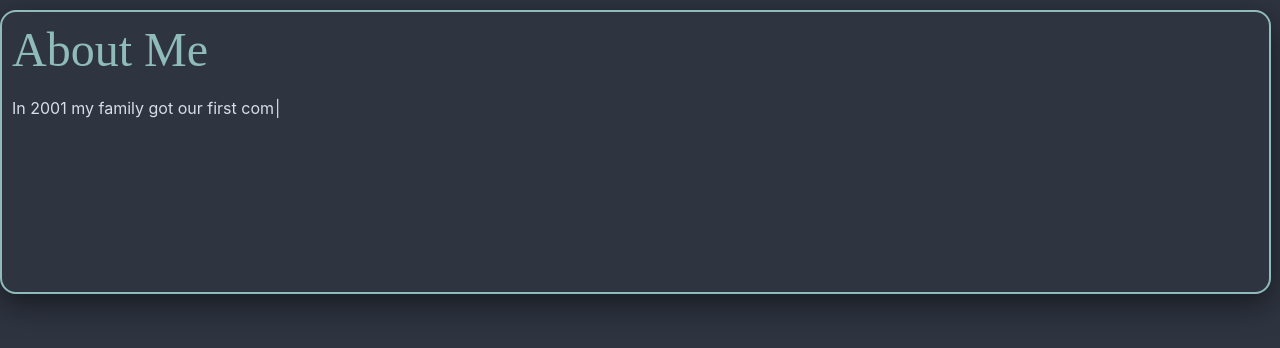
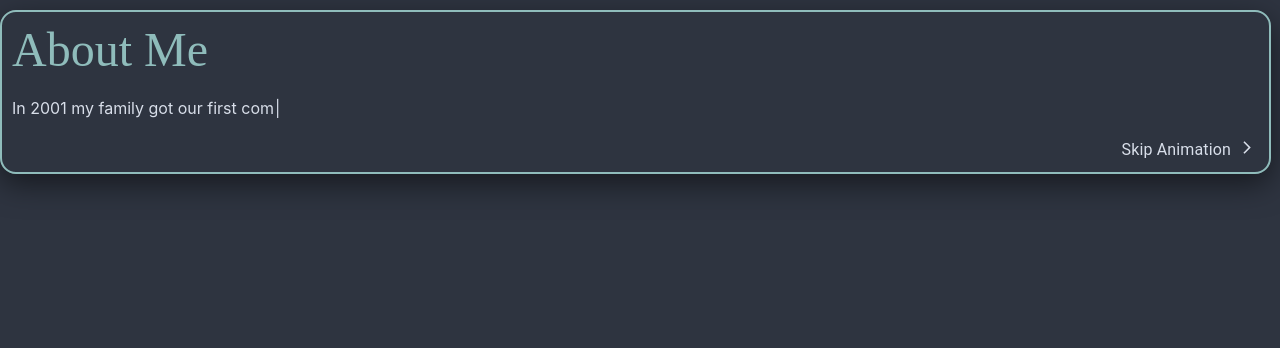
Before and after one commit to dSandley20/react-portfolio, a React (Create React App) app: page /kitchen-sink in a window 1280 px wide. Shown: the top 348 px of the page. Built offline with nearby package versions, Linux system fonts and the light colour scheme; a web font is replaced by a local one.

Commit message:
allow skip and reset of text animation

```diff
--- a/src/components/AboutMe/index.jsx
+++ b/src/components/AboutMe/index.jsx
@@ -1,10 +1,11 @@
 import { Box, Typography } from "@mui/material";
-import { containerDesktop } from "./styles";
+import { containerDesktop, containerMobile } from "./styles";
 import TypeAnimation from "react-type-animation";
 import ReactTypingEffect from "react-typing-effect";
 import { useState, useEffect } from "react";
 import Typewriter from "typewriter-effect";
 import { SettingsEthernet } from "@mui/icons-material";
+import ArrowForwardIosIcon from "@mui/icons-material/ArrowForwardIos";
 
 export default function AboutMe(props) {
   var text = [
@@ -18,9 +19,15 @@ export default function AboutMe(props) {
   ];
 
   const [isAnimating, setIsAnimating] = useState(false);
+  const [playAnimation, setPlayAnimation] = useState(true);
+
+  const skipAnimation = () => {
+    setPlayAnimation(!playAnimation);
+  };
+
   return (
     <>
-      <Box sx={containerDesktop}>
+      <Box sx={props.isMobile ? containerMobile : containerDesktop}>
         <Typography
           variant="h3"
           sx={{
@@ -32,6 +39,7 @@ export default function AboutMe(props) {
           About Me
         </Typography>
 
+        {playAnimation && (
           <Typewriter
             autoStart={true}
             cursor={"|"}
@@ -41,12 +49,14 @@ export default function AboutMe(props) {
                 .typeString(text[0])
                 .callFunction(() => {
                   setIsAnimating(true);
+                  typewriter.stop();
                 })
                 .start();
             }}
           />
+        )}
 
-        {isAnimating && (
+        {isAnimating && playAnimation && (
           <Typewriter
             autoStart={true}
             cursor={"|"}
@@ -58,11 +68,43 @@ export default function AboutMe(props) {
                 .typeString(text[1])
                 .callFunction(() => {
                   console.log("String typed out!");
+                  typewriter.stop();
                 })
                 .start();
             }}
           />
         )}
+
+        {playAnimation == false && (
+          <Typography
+            variant="body1"
+            sx={{ padding: "10px", color: "#D8DEE9" }}
+          >
+            {text[0]}
+          </Typography>
+        )}
+        {playAnimation == false && (
+          <Typography
+            variant="body1"
+            sx={{ padding: "10px", color: "#D8DEE9" }}
+          >
+            {text[1]}
+          </Typography>
+        )}
+
+        <Typography
+          variant="body1"
+          sx={{
+            padding: "10px",
+            float: "right",
+            color: "#D8DEE9",
+            cursor: "pointer",
+          }}
+          onClick={skipAnimation}
+        >
+          {playAnimation ? "Skip" : "Reset"} Animation{" "}
+          <ArrowForwardIosIcon sx={{ height: "15px" }} />
+        </Typography>
       </Box>
     </>
   );
--- a/src/components/AboutMe/styles.js
+++ b/src/components/AboutMe/styles.js
@@ -5,10 +5,23 @@ const containerDesktop = {
     borderStyle: 'solid',
     borderWidth: '2px',
     width: '99%',
-    height: '35%',
+
     position: 'absolute',
     margin: '0 auto',
     boxShadow: "0px 10px 30px rgb(0,0,0,0.5)",
 }
 
-module.exports = {containerDesktop}
+const containerMobile = {
+    borderRadius: "1rem",
+    borderColor: '#8FBCBB',
+    marginTop: '10px !important',
+    borderStyle: 'solid',
+    borderWidth: '2px',
+    width: '99%',
+
+    position: 'absolute',
+    margin: '0 auto',
+    boxShadow: "0px 10px 30px rgb(0,0,0,0.5)",
+}
+
+module.exports = {containerDesktop, containerMobile}
```
Lines whose indentation alone changed are shown as unchanged.
